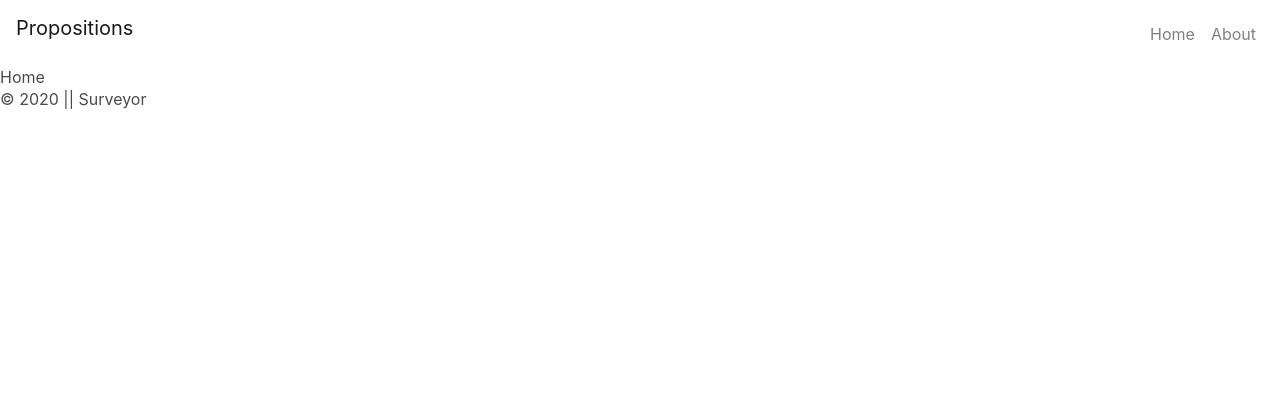
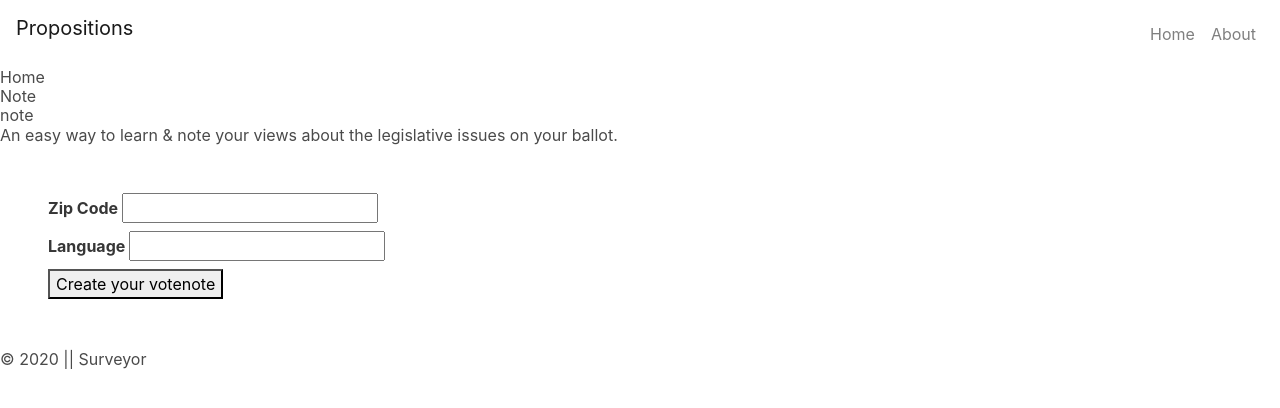
Before and after one commit to SabantuYusuf/propositions, a Django app: page / in a window 1280 px wide. Shown: the top 408 px of the page. Run offline with Django 3.2, Linux system fonts and the light colour scheme; some libraries are stand-ins or nearby versions.

Commit message:
landing page

```diff
--- /dev/null
+++ b/election_project/requirements.txt
@@ -0,0 +1,4 @@
+asgiref==3.2.10
+Django==3.1.1
+pytz==2020.1
+sqlparse==0.3.1
--- a/main_app/templates/home.html
+++ b/main_app/templates/home.html
@@ -4,5 +4,22 @@
 {% load static %}
 
 <h1>Home</h1>
+<h1>Note</h1>
+<h1>note</h1>
+
+<h2>An easy way to learn & note your views about the legislative issues on your ballot.</h2>
+
+<div class="section">
+    <!-- <form method="post" class="form"> -->
+        <label class="label">
+            Zip Code <input>
+        </label>
+        <label class="label">
+            Language <input>
+        </label>
+        <a href="{% url 'start' % } "><button type="submit" > Create your votenote</button> </a>
+    <!-- </form> -->
+</div>
+
 
 {% endblock %}
--- a/main_app/urls.py
+++ b/main_app/urls.py
@@ -4,7 +4,8 @@ from . import views
 urlpatterns = [
     path('', views.home, name='home'), #home is a kwarg
     path('about/', views.about, name='about'),
-    path('profile/', views.profile, name='profile'),
+    path('start/', views.start, name='start'),
+
     path('propositions/', views.index, name='index'),
     path('propositions/<int:proposition_id>', views.show, name='show'),
 ]
--- a/main_app/views.py
+++ b/main_app/views.py
@@ -1,4 +1,4 @@
-from django.shortcuts import render
+from django.shortcuts import render, redirect
 
 # Add the following import
 from django.http import HttpResponse
@@ -10,9 +10,8 @@ def home(request):
 def about(request):
     return render(request, 'about.html')
 
-def profile(request):
-    return render(request, 'profile.html')
-    # shows if you are going to vote yes/no on each of the propositions
+def start(request):
+    return redirect('proposition', proposition_id=1)
 
 def index(request):
     return render(request, 'index.html')
```
